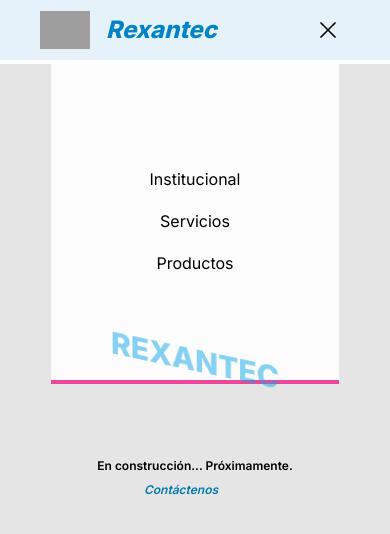
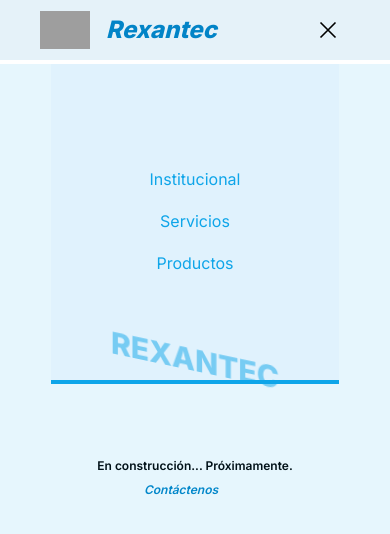
Before and after one commit to rexantecproy/rexantec, a Next.js app: page /home in a window 390 px wide. Both pictures are taken after a click on the element 328 px from the left and 30 px from the top of the page. Shown: the top 534 px of the page. Built offline with nearby package versions, Linux system fonts and the light colour scheme; grey boxes are pictures that could not be loaded.

Commit message:
dropbox hamburg

```diff
--- a/src/components/MainNav/Menu/MenuHamburgButton.jsx
+++ b/src/components/MainNav/Menu/MenuHamburgButton.jsx
@@ -7,16 +7,16 @@
     const [isOpenMenu, setIsOpenMenu] = useState(false);
     return (
         <>
-            <ul className={`md:hidden basis-0 flex justify-center content-center cursor-pointer p-3 hover:rounded hover:border-zinc-600 hover:bg-slate-100 hover:shadow-xl active:shadow-2xl ${isOpenMenu ? 'activeMenuHamburg' : ''} hover:text-red-800`}>
+            <ul className={`md:hidden basis-0 flex justify-center content-center cursor-pointer p-3 hover:rounded hover:border-sky-700 hover:bg-sky-100 hover:shadow-xl active:shadow-2xl ${isOpenMenu ? 'activeMenuHamburg' : ''} hover:text-red-800`}>
                 <span onClick={() => { setIsOpenMenu(!isOpenMenu) }}>
                     {
                         isOpenMenu ? Close : MenuIcon
                     }
                 </span>
             </ul>
-            <nav className={`h-screen md:hidden bg-black/0 w-screen fixed top-16 left-0 z-auto flex justify-center ${isOpenMenu ? '' : 'hidden'}`}>
-                <div className='absolute z-[4] w-full h-full bg-black/10' onClick={() => { setIsOpenMenu(!isOpenMenu) }}></div>
-                <div className={`z-[5] absolute w-72 h-80 bg-white/90 justify-center flex bg-border-black/0 border-b-4 border-pink-500 `}>
+            <nav className={`h-screen md:hidden bg-sky-500/0 w-screen fixed top-16 left-0 z-auto flex justify-center ${isOpenMenu ? '' : 'hidden'}`}>
+                <div className='absolute z-[4] w-full h-full bg-sky-500/10' onClick={() => { setIsOpenMenu(!isOpenMenu) }}></div>
+                <div className={`z-[5] absolute w-72 h-80 bg-sky-100/90 justify-center flex bg-border-black/0 border-b-4 border-sky-500 `}>
                     <List props={props} />
                 </div>
             </nav>
--- a/src/components/MainNav/Menu/SubCategories/List.jsx
+++ b/src/components/MainNav/Menu/SubCategories/List.jsx
@@ -4,22 +4,22 @@
 
 export default function List({ props, state }) {
     const [isOpenSubMenu, setIsOpenSubMenu] = useState(false);
-    return <ul className={`flex flex-col w-full items-center z-auto justify-center [&>li]:text-black [&>li]:text-base [&>li]:py-2 [&>li]:px-6 [&>li]:text-center  ${isOpenSubMenu ? 'nth-1:mt-48' : 'nth-1:mt-0'}  overflow-x-hidden overflow-y-auto touch-pan-y web-scrollbar:scroll-color web-scrollbar-thumb:scroll-thumb-color select-none`}>
+    return <ul className={`flex flex-col w-full items-center z-auto justify-center [&>li]:text-sky-500 [&>li]:text-base [&>li]:py-2 [&>li]:px-6 [&>li]:text-center  ${isOpenSubMenu ? 'nth-1:mt-48' : 'nth-1:mt-0'}  overflow-x-hidden overflow-y-auto touch-pan-y web-scrollbar:scroll-color web-scrollbar-thumb:scroll-thumb-color select-none`}>
         {
             props.map((categorias, i) => {
-                return <li key={`$ID-${i}-${categorias.name}`} className={`w-72 border-b-2 border-black/0 hover:border-b-2 hover:border-sky-500 hover:text-sky-500 hover:bg-sky-100 cursor-pointer group/sub_list_1 `}>
+                return <li key={`$ID-${i}-${categorias.name}`} className={`w-72 border-b-2 border-sky-500/0 hover:border-b-2 hover:border-sky-500 hover:text-sky-500 hover:bg-sky-100 cursor-pointer group/sub_list_1 `}>
                     {
-                        categorias.name == 'Catálogo'
+                        categorias.name == 'Servicios'
                             ?
                             (<span className={`${isOpenSubMenu ? 'h-56' : 'h-auto'} flex flex-col overflow-x-hidden overflow-y-auto touch-pan-y web-scrollbar:scroll-color web-scrollbar-thumb:scroll-thumb-color`}>
                                 <span className={`${isOpenSubMenu ? 'flex text-sky-500 border-b-4 border-sky-500' : ''}`} onClick={() => { setIsOpenSubMenu(!isOpenSubMenu) }}>{categorias.name}</span>
 
                                 {
-                                    <ul className={`mt-2 bg-sky-100/90 text-black/90 flex-col text-start [&>li]:px-3 [&>li]:py-2 [&>li]:w-full w-full ${isOpenSubMenu ? '' : 'hidden'}`}>
+                                    <ul className={`mt-2 bg-sky-100/90 text-sky-500/90 flex-col text-start [&>li]:px-3 [&>li]:py-2 [&>li]:w-full w-full ${isOpenSubMenu ? '' : 'hidden'}`}>
                                         {
                                             categorias.list.map((sub_1, i) => {
                                                 return (
-                                                    <li key={`${sub_1}+-${i}`} className='text-xs border-b-2 border-black/0 hover:border-b-2 hover:border-sky-500 hover:text-sky-500 bg-sky-100 cursor-pointer group-hover/sub_list_1:bg-sky-100/90'>
+                                                    <li key={`${sub_1}+-${i}`} className='text-xs border-b-2 border-sky-500/0 hover:border-b-2 hover:border-sky-500 hover:text-sky-500 bg-sky-100 cursor-pointer group-hover/sub_list_1:bg-sky-100/90'>
 
                                                         {
                                                             sub_1.sub_content_1.length > 0
```
